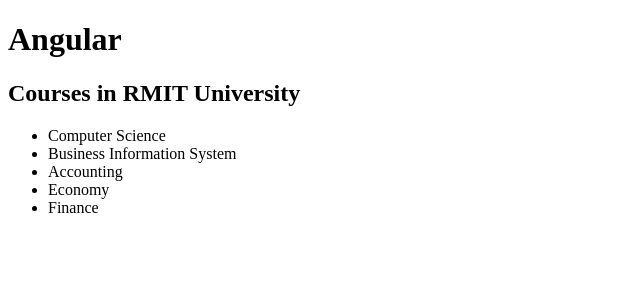
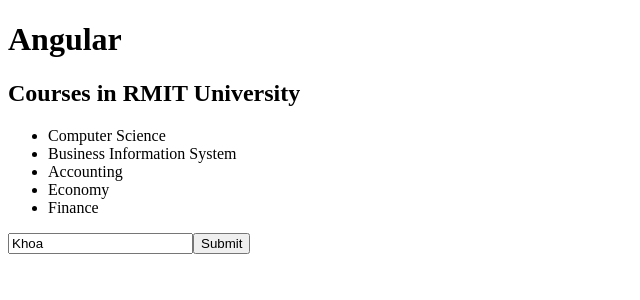
Before and after one commit to kane91280/Angular-Mosh-Hamedani, an Angular app in the folder angular-fundamentals/fundamentals/: page / in a window 1280 px wide. Shown: the top 300 px of the page, without its empty margins (0-640 px from the left). Built offline with nearby package versions, Linux system fonts and the light colour scheme.

Commit message:
test property binding

```diff
--- a/angular-fundamentals/fundamentals/src/app/courses/courses.component.html
+++ b/angular-fundamentals/fundamentals/src/app/courses/courses.component.html
@@ -5,3 +5,5 @@
      {{ course }}
   </li>
 </ul>
+<input id='inputId' type="text" value="Khoa"/>
+<button [disabled] = "isDisabled">Submit</button>
--- a/angular-fundamentals/fundamentals/src/app/courses/courses.component.ts
+++ b/angular-fundamentals/fundamentals/src/app/courses/courses.component.ts
@@ -7,8 +7,9 @@ import { CoursesService } from '../courses.service';
   styleUrls: ['./courses.component.css']
 })
 export class CoursesComponent implements OnInit {
-  school = "RMIT University";
-  courses;
+  school :string = "RMIT University";
+  courses : string[];
+  isDisabled : boolean = false;
   constructor(coursesService:CoursesService) {
     this.courses = coursesService.getCourseList();
   }
```
Also changed, not shown: 1 other file (tests, documents, lock files or other folders).
